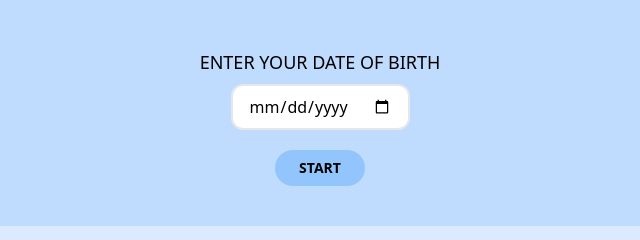
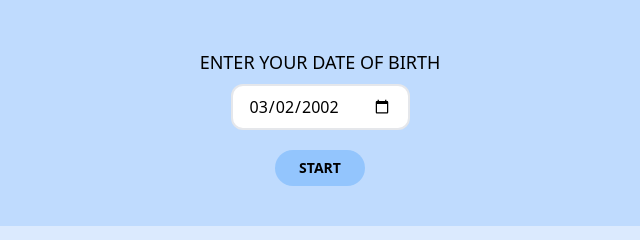
Before and after one commit to nikhitkumar00/Age-Calculator, a website: page index.html in a window 1280 px wide. Shown: the top 240 px of the page, 320-960 px from the left. Drawn offline with nearby package versions, Linux system fonts and the light colour scheme.

Commit message:
add default date year value as 2002

```diff
--- a/index.html
+++ b/index.html
@@ -21,7 +21,7 @@
     </div>
     <div class="flex flex-col items-center w-full p-10 bg-blue-200 rounded-lg dark:bg-gray-950">
         <label class="p-2 text-lg font-medium uppercase dark:text-gray-100" for="dob">Enter your Date of Birth</label>
-        <input class="px-4 py-2 border-2 dark:bg-black dark:text-gray-100 rounded-xl" type="date" id="dob">
+        <input class="px-4 py-2 border-2 dark:bg-black dark:text-gray-100 rounded-xl" type="date" id="dob" value="2002-03-02">
         <button
             class="px-6 py-2 mt-5 text-sm font-semibold uppercase transition ease-in-out bg-blue-300 rounded-full dark:hover:bg-gray-900 dark:bg-gray-800 dark:text-gray-100 hover:shadow-lg hover:bg-blue-400 hover:duration-300"
             onclick="startAgeUpdate()">Start</button>
```
